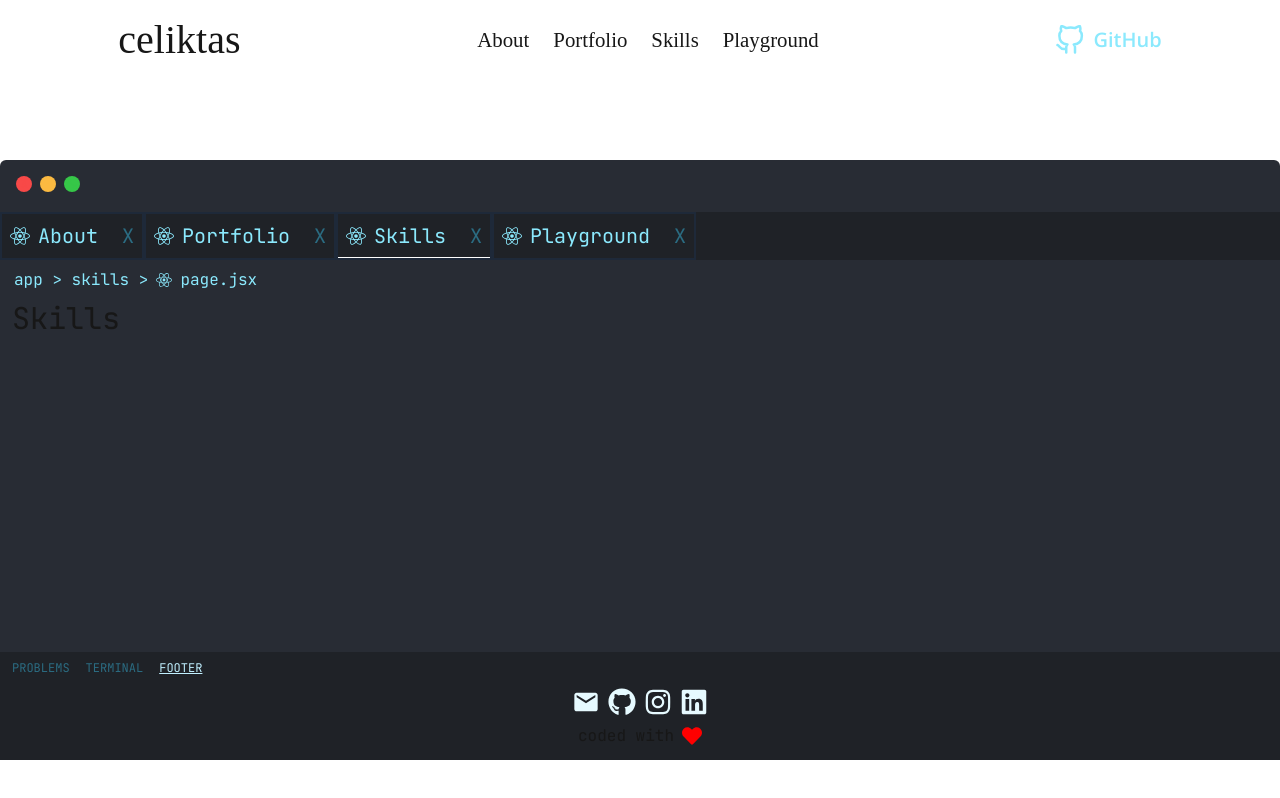
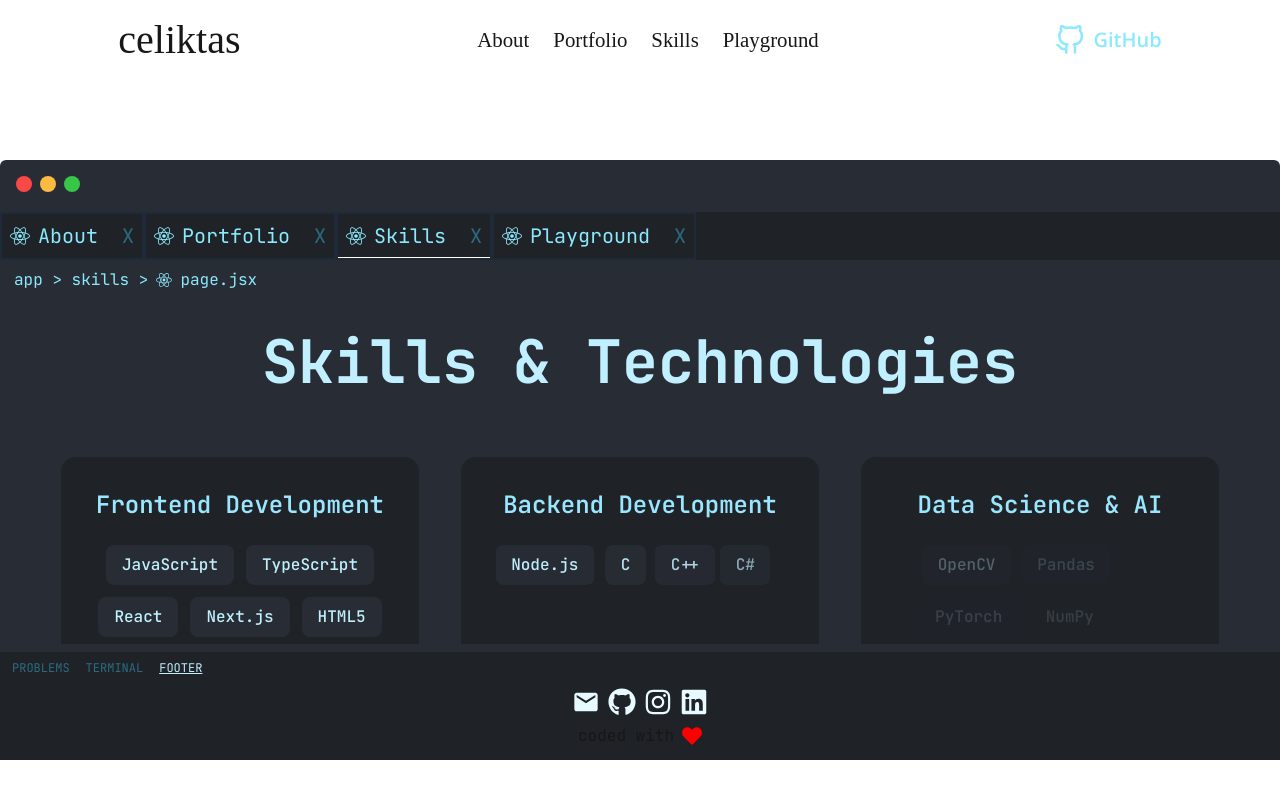
Before and after one commit to talhaceliktas/talhaceliktas-website, a Next.js app: page /skills in a window 1280 px wide. Both pictures are taken after a click on the button "skip intro?". Built offline with nearby package versions, Linux system fonts and the light colour scheme; a web font is replaced by a local one.

Commit message:
added skills menu

```diff
--- a/app/not-found.jsx
+++ b/app/not-found.jsx
@@ -7,7 +7,7 @@ function NotFound() {
   const { resetOpenedPages } = useStore();
 
   return (
-    <main className="mt-4 space-y-6 text-center">
+    <main className="mt-4 flex w-full flex-col items-center justify-center space-y-6 text-center">
       <h1 className="text-3xl font-semibold">Looks like you’re lost 😅</h1>
       <Link
         href="/"
--- a/app/playground/page.jsx
+++ b/app/playground/page.jsx
@@ -1,7 +1,14 @@
 import React from "react";
 
 const Page = () => {
-  return <div>playground</div>;
+  return (
+    <div className="flex w-full flex-col items-center justify-center gap-2 p-6 text-center">
+      <span className="text-4xl">🚧</span>
+      <p className="text-primary-600 text-lg font-medium">
+        The playground is not fully completed yet. Please check back soon!
+      </p>
+    </div>
+  );
 };
 
 export default Page;
--- a/app/skills/page.jsx
+++ b/app/skills/page.jsx
@@ -1,5 +1,212 @@
+"use client";
+import React, { useRef } from "react";
+import { useGSAP } from "@gsap/react";
+import gsap from "gsap";
+import { ScrambleTextPlugin } from "gsap/all";
+
+gsap.registerPlugin(ScrambleTextPlugin);
+
+const skillsData = [
+  {
+    category: "Frontend Development",
+    skills: [
+      "JavaScript",
+      "TypeScript",
+      "React",
+      "Next.js",
+      "HTML5",
+      "CSS3",
+      "TailwindCSS",
+      "GSAP",
+      "Three.js",
+    ],
+  },
+  {
+    category: "Backend Development",
+    skills: ["Node.js", "C", "C++", "C#"],
+  },
+  {
+    category: "Data Science & AI",
+    skills: ["OpenCV", "Pandas", "PyTorch", "NumPy"],
+  },
+  {
+    category: "Database",
+    skills: [
+      "PostgreSQL",
+      "MySQL",
+      "MongoDB",
+      "Microsoft SQL Server",
+      "Supabase",
+    ],
+  },
+  {
+    category: "Tools & Platforms",
+    skills: ["Git", "GitHub", "Vercel", "Netlify", "Postman", "Qt"],
+  },
+  {
+    category: "Design & 3D",
+    skills: ["Figma", "Blender"],
+  },
+];
+
 const Page = () => {
-  return <div>Skills</div>;
+  const containerRef = useRef();
+  const titleRef = useRef();
+  const categoriesRef = useRef([]);
+
+  useGSAP(
+    () => {
+      gsap.fromTo(
+        titleRef.current,
+        { opacity: 0, y: -50 },
+        {
+          opacity: 1,
+          y: 0,
+          duration: 1,
+          ease: "power3.out",
+        },
+      );
+
+      gsap.to(titleRef.current, {
+        duration: 2,
+        scrambleText: {
+          text: "Skills & Technologies",
+          chars: "01",
+          revealDelay: 0.5,
+          tweenLength: false,
+        },
+        delay: 0.5,
+      });
+
+      gsap.fromTo(
+        categoriesRef.current,
+        { opacity: 0, y: 100, scale: 0.8 },
+        {
+          opacity: 1,
+          y: 0,
+          scale: 1,
+          duration: 0.8,
+          stagger: 0.15,
+          ease: "back.out(1.7)",
+          delay: 1,
+        },
+      );
+
+      const skillItems = containerRef.current.querySelectorAll(".skill-item");
+      gsap.fromTo(
+        skillItems,
+        { opacity: 0, x: -30 },
+        {
+          opacity: 1,
+          x: 0,
+          duration: 0.6,
+          stagger: 0.05,
+          ease: "power2.out",
+          delay: 1.5,
+        },
+      );
+    },
+    { scope: containerRef },
+  );
+
+  const handleSkillHover = (e) => {
+    gsap.to(e.currentTarget, {
+      scale: 1.05,
+      duration: 0.3,
+      ease: "power2.out",
+    });
+  };
+
+  const handleSkillLeave = (e) => {
+    gsap.to(e.currentTarget, {
+      scale: 1,
+      duration: 0.3,
+      ease: "power2.out",
+    });
+  };
+
+  const handleCategoryHover = (e) => {
+    const skillItems = e.currentTarget.querySelectorAll(".skill-item");
+    gsap.to(skillItems, {
+      y: -5,
+      duration: 0.3,
+      stagger: 0.02,
+      ease: "power2.out",
+    });
+  };
+
+  const handleCategoryLeave = (e) => {
+    const skillItems = e.currentTarget.querySelectorAll(".skill-item");
+    gsap.to(skillItems, {
+      y: 0,
+      duration: 0.3,
+      stagger: 0.02,
+      ease: "power2.out",
+    });
+  };
+
+  return (
+    <div ref={containerRef} className="w-full px-4 py-8 md:px-8 lg:px-12">
+      <div className="mx-auto max-w-7xl">
+        <h1
+          ref={titleRef}
+          className="text-primary-100 mb-16 text-center text-4xl font-bold md:text-5xl lg:text-6xl"
+        >
+          Skills
+        </h1>
+
+        <div className="grid grid-cols-1 gap-8 md:grid-cols-2 md:gap-10 lg:grid-cols-3">
+          {skillsData.map((category, index) => (
+            <div
+              key={category.category}
+              ref={(el) => (categoriesRef.current[index] = el)}
+              className="bg-primary-800 text-primary-700 rounded-2xl border p-6 transition-all duration-300 md:p-8"
+              onMouseEnter={handleCategoryHover}
+              onMouseLeave={handleCategoryLeave}
+            >
+              <h2 className="text-primary-200 mb-6 text-center text-xl font-semibold md:text-2xl">
+                {category.category}
+              </h2>
+
+              <div className="flex flex-wrap justify-center gap-3">
+                {category.skills.map((skill, skillIndex) => (
+                  <span
+                    key={skill}
+                    className="skill-item bg-primary-700 text-primary-100 cursor-pointer rounded-lg px-4 py-2 text-sm font-medium transition-all duration-300 hover:shadow-lg md:text-base"
+                    onMouseEnter={handleSkillHover}
+                    onMouseLeave={handleSkillLeave}
+                  >
+                    {skill}
+                  </span>
+                ))}
+              </div>
+
+              <div className="mt-6 flex justify-center">
+                <div
+                  className="h-1 w-12 rounded-full"
+                  style={{
+                    background: `linear-gradient(to right, var(--color-primary-400), var(--color-primary-300))`,
+                  }}
+                ></div>
+              </div>
+            </div>
+          ))}
+        </div>
+
+        <div className="mt-20 flex justify-center space-x-2">
+          {[...Array(5)].map((_, i) => (
+            <div
+              key={i}
+              className="bg-primary-400 h-2 w-2 animate-pulse rounded-full opacity-60"
+              style={{
+                animationDelay: `${i * 0.2}s`,
+              }}
+            />
+          ))}
+        </div>
+      </div>
+    </div>
+  );
 };
 
 export default Page;
```
